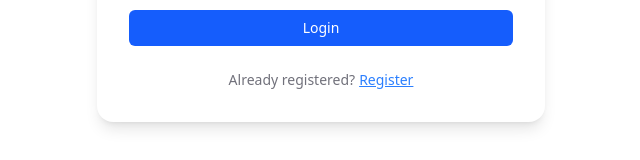
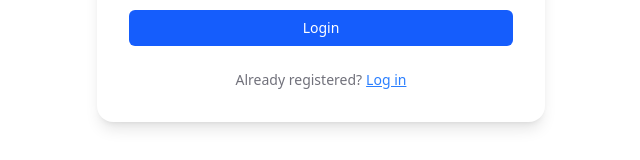
Before and after one commit to EdwardMovsesyan91/ai-content-frontend, a React (Vite) app: page /register in a window 1280 px wide. Shown: the part 528-688 px from the top of the page, without its empty margins (319-959 px from the left). Built offline with nearby package versions, Linux system fonts and the light colour scheme.

Commit message:
login register link fix

```diff
--- a/src/components/auth/LoginForm.tsx
+++ b/src/components/auth/LoginForm.tsx
@@ -3,7 +3,7 @@ import { zodResolver } from "@hookform/resolvers/zod";
 import { useMutation } from "@tanstack/react-query";
 import { useAuthStore } from "@/store/useAuthStore";
 import { toast } from "sonner";
-import { useNavigate } from "react-router-dom";
+import { Link, useNavigate } from "react-router-dom";
 import { Input } from "@/components/ui/input";
 import { Button } from "@/components/ui/button";
 import { Label } from "@/components/ui/label";
@@ -88,12 +88,12 @@ export function LoginForm() {
         </form>
         <p className="text-sm text-center text-muted-foreground mt-4">
           Not registered?
-          <a
-            href="/register"
+          <Link
+            to="/register"
             className="text-primary underline hover:text-primary/80 transition-colors ml-1"
           >
             Create an account
-          </a>
+          </Link>
         </p>
       </div>
     </div>
--- a/src/components/auth/RegisterForm.tsx
+++ b/src/components/auth/RegisterForm.tsx
@@ -4,7 +4,7 @@ import { Input } from "@/components/ui/input";
 import { Button } from "@/components/ui/button";
 import { Label } from "@/components/ui/label";
 import { useAuthStore } from "@/store/useAuthStore";
-import { useNavigate } from "react-router-dom";
+import { Link, useNavigate } from "react-router-dom";
 import { useMutation } from "@tanstack/react-query";
 import { toast } from "sonner";
 import type { AxiosError } from "axios";
@@ -102,14 +102,15 @@ export function RegisterForm() {
             {mutation.isPending ? "Logging in..." : "Login"}
           </Button>
         </form>
+
         <p className="text-sm text-center text-muted-foreground mt-4">
           Already registered?
-          <a
-            href="/login"
+          <Link
+            to="/login"
             className="text-primary underline hover:text-primary/80 transition-colors ml-1"
           >
-            Register
-          </a>
+            Log in
+          </Link>
         </p>
       </div>
     </div>
```
